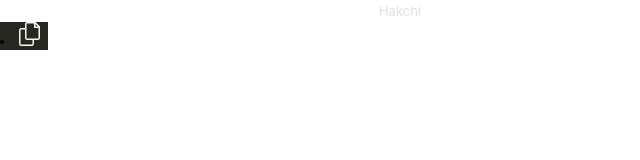
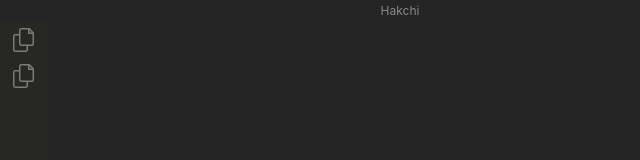
Before and after one commit to tap52384/electron-test-1, an Electron app: page index.html in a window 800 px wide. Shown: the whole page, without its empty margins (0-640 px from the left). Drawn offline with Linux system fonts and the light colour scheme.

Commit message:
fix left navigation spacing

```diff
--- a/css/main.css
+++ b/css/main.css
@@ -1,4 +1,4 @@
-body {
+html, body {
     height: 100%;
     width: 100%;
     margin: 0;
@@ -7,8 +7,9 @@ body {
     user-select: none;
     -webkit-user-select: none;
     font-family: -apple-system,BlinkMacSystemFont,sans-serif;
-    font-size: 13px;
+    font-size: 12px;
     line-height: 1.4em;
+    background-color: #252526;
 }
 
 .top-titlebar {
@@ -23,18 +24,26 @@ body {
     user-select: none;
     -webkit-user-select: none;
     zoom: 1;
-    line-height: 22px;
-    height: 22px;
+    line-height: 1.83rem;
+    height: 1.83rem;
     display: flex;
+    /* makes the titlebar draggable; does not work with DevTools open
+    https://www.electronjs.org/docs/api/frameless-window#draggable-region */
+    -webkit-app-region: drag;
+}
+
+.nav-and-content {
+    height: 100%;
 }
 
 .left-navigation {
-    width: 48px;
+    width: 4rem;
     background-color: rgb(39, 40, 34);
+    height: 100%;
+    display: block;
 }
 
 .left-navigation .content {
-    height: 100%;
     display: flex;
     flex-direction: column;
     justify-content: space-between;
@@ -44,8 +53,32 @@ body {
     margin-bottom: auto;
 }
 
+.left-navigation .content .composite-bar .action-label {
+    position: relative;
+    z-index: 1;
+    display: flex;
+    overflow: hidden;
+    margin-right: 0;
+    box-sizing: border-box;
+    height: 3rem;
+}
+
+.left-navigation .content .composite-bar .action-item {
+    list-style-type: none;
+}
+
+.left-navigation .content .composite-bar .action-item .action-label:hover {
+    cursor: pointer;
+    color: rgb(248, 248, 242);
+}
+
+.left-navigation .content .composite-bar .action-label:checked {
+    color: rgb(248, 248, 242);
+}
+
 .left-navigation .content .composite-bar .action-label.codicon {
-    font-size: 24px;
+    font-size: 2rem;
+    line-height: 2rem;
     align-items: center;
     justify-content: center;
     color: rgba(248, 248, 242, 0.4);
@@ -61,6 +94,10 @@ body {
     overflow: hidden;
     width: 100%;
     height: 100%;
+}
+
+.right-content {
+    background-color: rgb(30, 31, 28);
 }
 
 .mac {
--- a/index.html
+++ b/index.html
@@ -22,15 +22,21 @@
                 <div class="composite-bar">
                     <!-- add the "checked" class to make it show as active -->
                     <li class="action-item" role="button" draggable="true" tabindex="0"
-                    	aria-label="Explorer (⇧⌘E) - 1 unsaved file" title="Explorer (⇧⌘E) - 1 unsaved file"><a
-                    		class="action-label codicon-files codicon" aria-label="Explorer (⇧⌘E) - 1 unsaved file"
-                    		title="Explorer (⇧⌘E) - 1 unsaved file" style="color: rgb(248, 248, 242);"></a>
+                        aria-label="Explorer (⇧⌘E) - 1 unsaved file" title="Explorer (⇧⌘E) - 1 unsaved file">
+                        <a class="action-label codicon-files codicon" aria-label="Explorer (⇧⌘E) - 1 unsaved file"
+                    		title="Explorer (⇧⌘E) - 1 unsaved file"></a>
+                    </li>
+                    <!-- add the "checked" class to make it show as active -->
+                    <li class="action-item" role="button" draggable="true" tabindex="1"
+                        aria-label="Explorer (⇧⌘E) - 1 unsaved file" title="Explorer (⇧⌘E) - 1 unsaved file">
+                        <a class="action-label codicon-files codicon" aria-label="Explorer (⇧⌘E) - 1 unsaved file"
+                    		title="Explorer (⇧⌘E) - 1 unsaved file"></a>
                     </li>
                 </div>
             </div>
 		</div>
 		<div class="right-content">
-
+            <div class="main-watermark"></div>
 		</div>
 	</div> <!-- /.nav-and-content -->
 	<div class="bottom-statusbar">
```
Also changed, not shown: main.js (+5 -5 lines).
